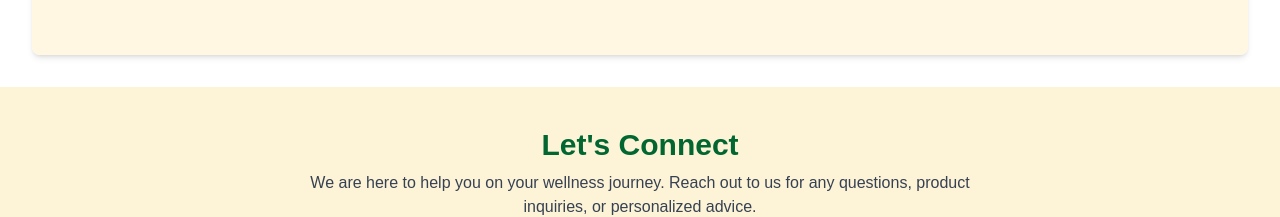
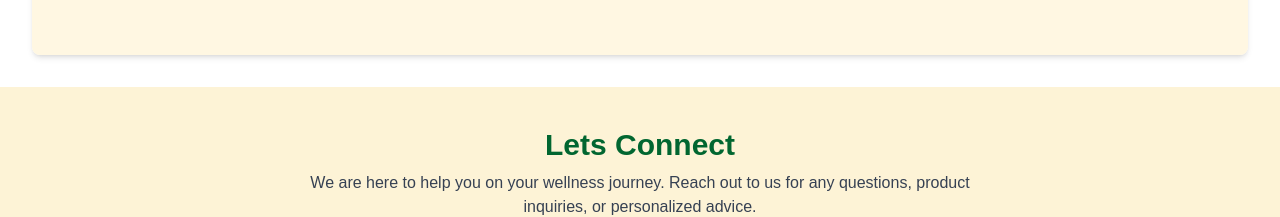
Before and after one commit to Vish9u-kr01/Amrutam-pharma-web, a Next.js app in the folder Amrutam pharma assignment/frontendandbackend/: page / in a window 1280 px wide. Shown: the part 7040-7257 px from the top of the page. Built offline with nearby package versions, Linux system fonts and the light colour scheme.

Commit message:
Update LetsConnect.js

```diff
--- a/Amrutam pharma assignment/frontendandbackend/app/components/LetsConnect.js
+++ b/Amrutam pharma assignment/frontendandbackend/app/components/LetsConnect.js
@@ -40,7 +40,7 @@ export default function LetsConnect() {
 
   return (
     <div className="bg-[#fdf3d6] min-h-screen p-6 sm:p-10">
-      <h2 className="text-3xl font-semibold text-green-800 text-center mb-2">Let's Connect</h2>
+      <h2 className="text-3xl font-semibold text-green-800 text-center mb-2">Lets Connect</h2>
       <p className="text-center text-gray-700 mb-10 max-w-2xl mx-auto">
         We are here to help you on your wellness journey. Reach out to us for any questions,
         product inquiries, or personalized advice.
```
